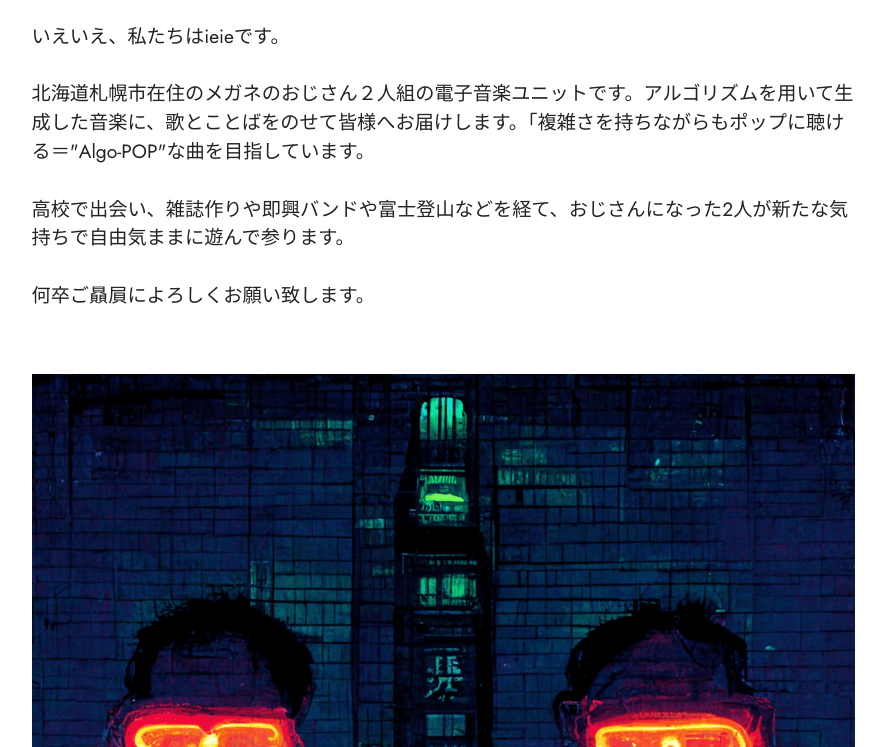
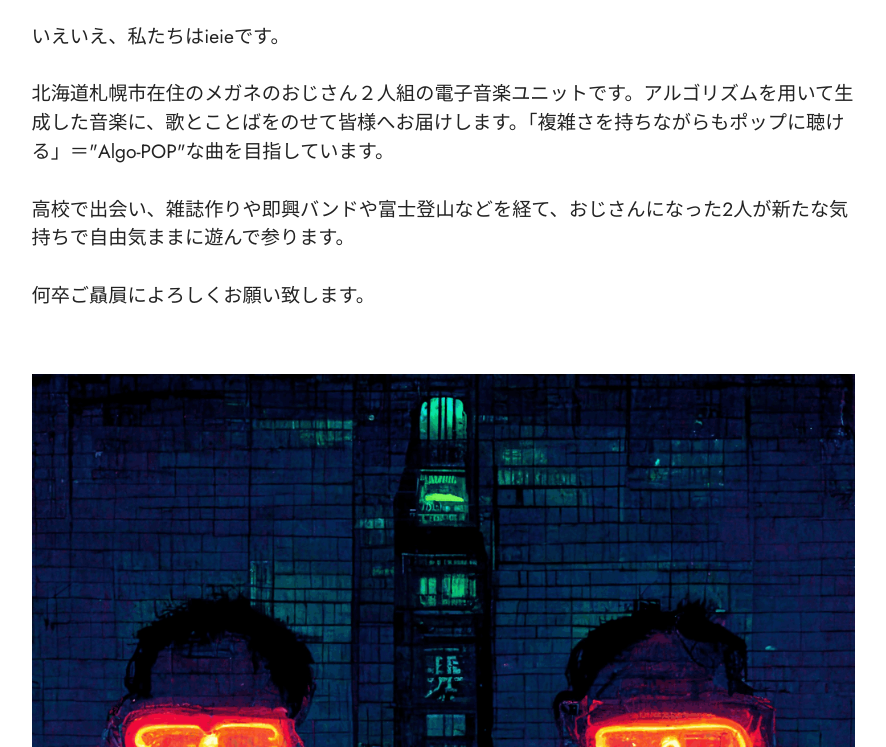
Before and after one commit to satoruki/ieie.github.io, a plain HTML site: page index.html in a window 1280 px wide. Shown: the part 933-1680 px from the top of the page, without its empty margins (197-1083 px from the left). Drawn offline with Linux system fonts and the light colour scheme.

Commit message:
create github pages

```diff
--- a/index.html
+++ b/index.html
@@ -107,7 +107,7 @@
             <div class="title col-12 col-md-9">
                 <h3 class="mbr-section-title mbr-fonts-style align-center mb-4 display-2"><strong>IEIE ??</strong></h3>
                 <h4 class="mbr-section-subtitle align-center mbr-fonts-style mb-4 display-7">いえいえ、私たちはieieです。
-<br><br><div>北海道札幌市在住のメガネのおじさん２人組の電子音楽ユニットです。アルゴリズムを用いて生成した音楽に、歌とことばをのせて皆様へお届けします。「複雑さを持ちながらもポップに聴ける＝"Algo-POP"な曲を目指しています。</div><br><div>高校で出会い、雑誌作りや即興バンドや富士登山などを経て、おじさんになった2人が新たな気持ちで自由気ままに遊んで参ります。</div><br><div>何卒ご贔屓によろしくお願い致します。</div></h4>
+<br><br><div>北海道札幌市在住のメガネのおじさん２人組の電子音楽ユニットです。アルゴリズムを用いて生成した音楽に、歌とことばをのせて皆様へお届けします。「複雑さを持ちながらもポップに聴ける」＝"Algo-POP"な曲を目指しています。</div><br><div>高校で出会い、雑誌作りや即興バンドや富士登山などを経て、おじさんになった2人が新たな気持ちで自由気ままに遊んで参ります。</div><br><div>何卒ご贔屓によろしくお願い致します。</div></h4>
 
             </div>
         </div>
@@ -292,7 +292,7 @@
             </div>
         </div>
     </div>
-</section><section style="background-color: #fff; font-family: -apple-system, BlinkMacSystemFont, 'Segoe UI', 'Roboto', 'Helvetica Neue', Arial, sans-serif; color:#aaa; font-size:12px; padding: 0; align-items: center; display: flex;"><a href="https://mobirise.site/k" style="flex: 1 1; height: 3rem; padding-left: 1rem;"></a><p style="flex: 0 0 auto; margin:0; padding-right:1rem;">Created with <a href="https://mobirise.site/a" style="color:#aaa;">Mobirise</a></p></section><script src="assets/web/assets/jquery/jquery.min.js"></script>  <script src="assets/popper/popper.min.js"></script>  <script src="assets/tether/tether.min.js"></script>  <script src="assets/bootstrap/js/bootstrap.min.js"></script>  <script src="assets/smoothscroll/smooth-scroll.js"></script>  <script src="assets/dropdown/js/nav-dropdown.js"></script>  <script src="assets/dropdown/js/navbar-dropdown.js"></script>  <script src="assets/touchswipe/jquery.touch-swipe.min.js"></script>  <script src="assets/parallax/jarallax.min.js"></script>  <script src="assets/sociallikes/social-likes.js"></script>  <script src="assets/theme/js/script.js"></script>
+</section><section style="background-color: #fff; font-family: -apple-system, BlinkMacSystemFont, 'Segoe UI', 'Roboto', 'Helvetica Neue', Arial, sans-serif; color:#aaa; font-size:12px; padding: 0; align-items: center; display: flex;"><a href="https://mobirise.site/e" style="flex: 1 1; height: 3rem; padding-left: 1rem;"></a><p style="flex: 0 0 auto; margin:0; padding-right:1rem;">Mobirise website maker - <a href="https://mobirise.site/o" style="color:#aaa;">Visit site</a></p></section><script src="assets/web/assets/jquery/jquery.min.js"></script>  <script src="assets/popper/popper.min.js"></script>  <script src="assets/tether/tether.min.js"></script>  <script src="assets/bootstrap/js/bootstrap.min.js"></script>  <script src="assets/smoothscroll/smooth-scroll.js"></script>  <script src="assets/dropdown/js/nav-dropdown.js"></script>  <script src="assets/dropdown/js/navbar-dropdown.js"></script>  <script src="assets/touchswipe/jquery.touch-swipe.min.js"></script>  <script src="assets/parallax/jarallax.min.js"></script>  <script src="assets/sociallikes/social-likes.js"></script>  <script src="assets/theme/js/script.js"></script>
 
 
 </body>
```
Also changed, not shown: 1 other file.
